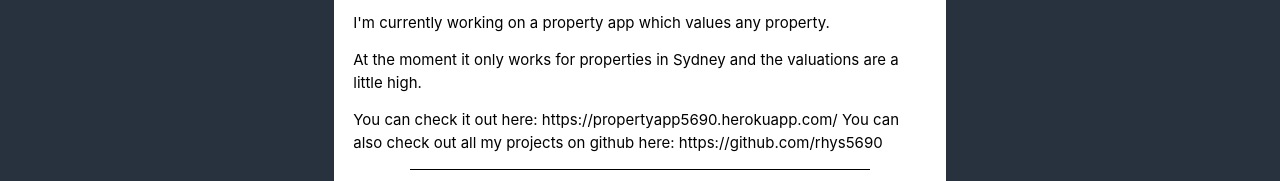
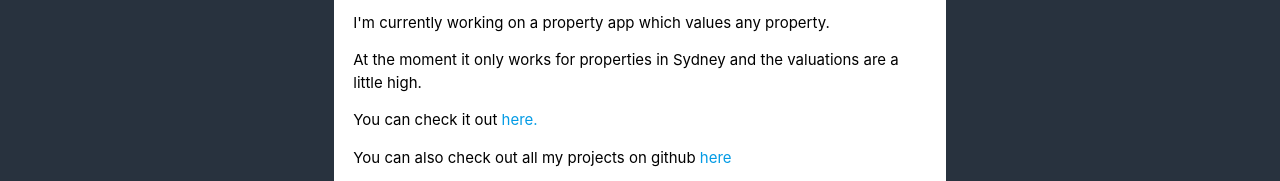
Before and after one commit to rhys5690/rhys5690.github.io, a plain HTML site: page index.html in a window 1280 px wide. Shown: the part 1624-1805 px from the top of the page. Drawn offline with nearby package versions, Linux system fonts and the light colour scheme.

```diff
--- a/index.html
+++ b/index.html
@@ -102,7 +102,8 @@
 
                                 <p>I'm currently working on a property app which values any property. </p>
                                 <p>At the moment it only works for properties in Sydney and the valuations are a little high.</p>
-                                <p> You can check it out here: https://propertyapp5690.herokuapp.com/ You can also check out all my projects on github here: https://github.com/rhys5690</p>
+                                <p> You can check it out <a href="https://propertyapp5690.herokuapp.com/" target="_blank">here.</a></p>
+                                <p> You can also check out all my projects on github <a href="https://github.com/rhys5690" target="_blank">here</a></p>
 
                             </div>
 
```
